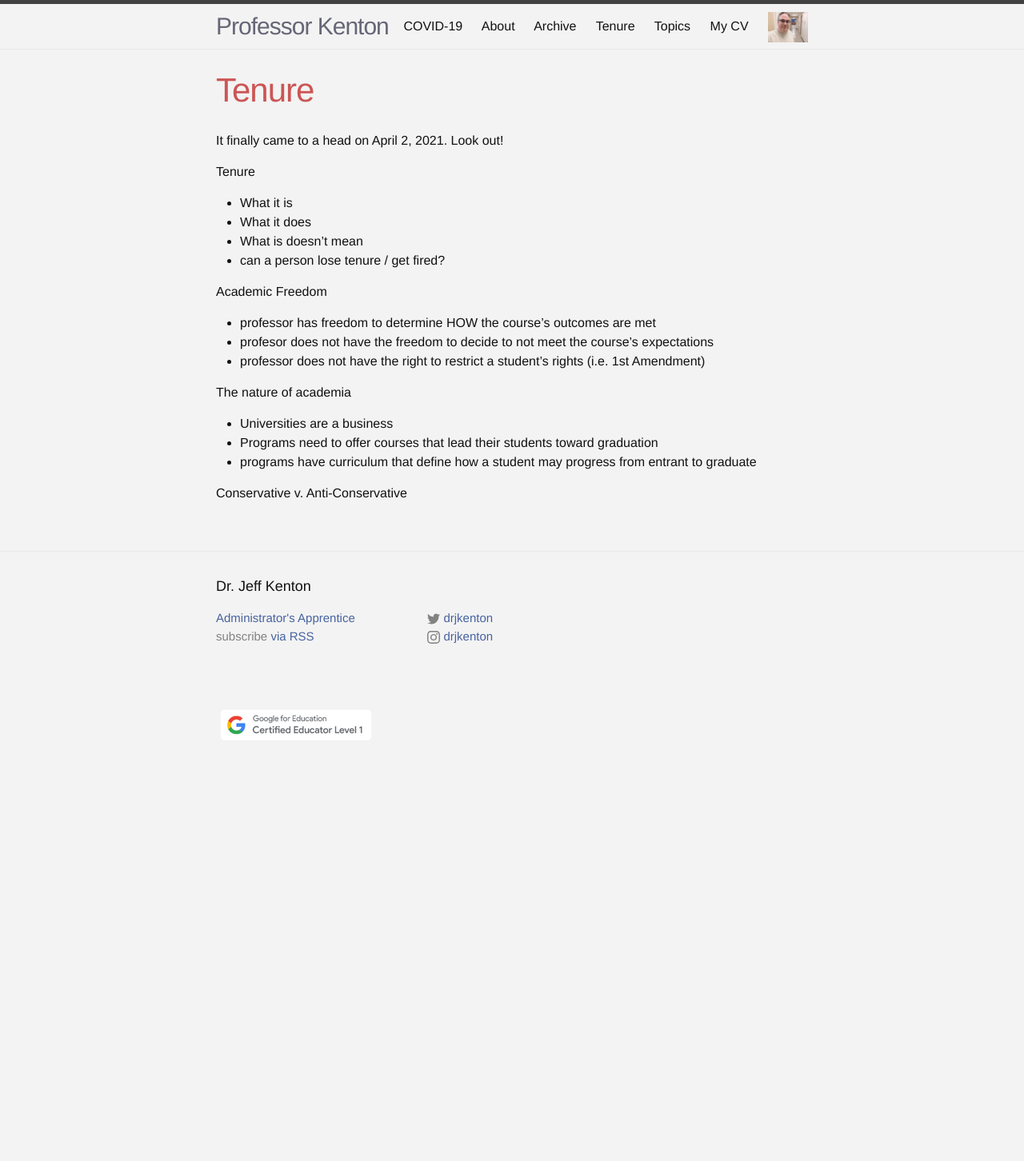
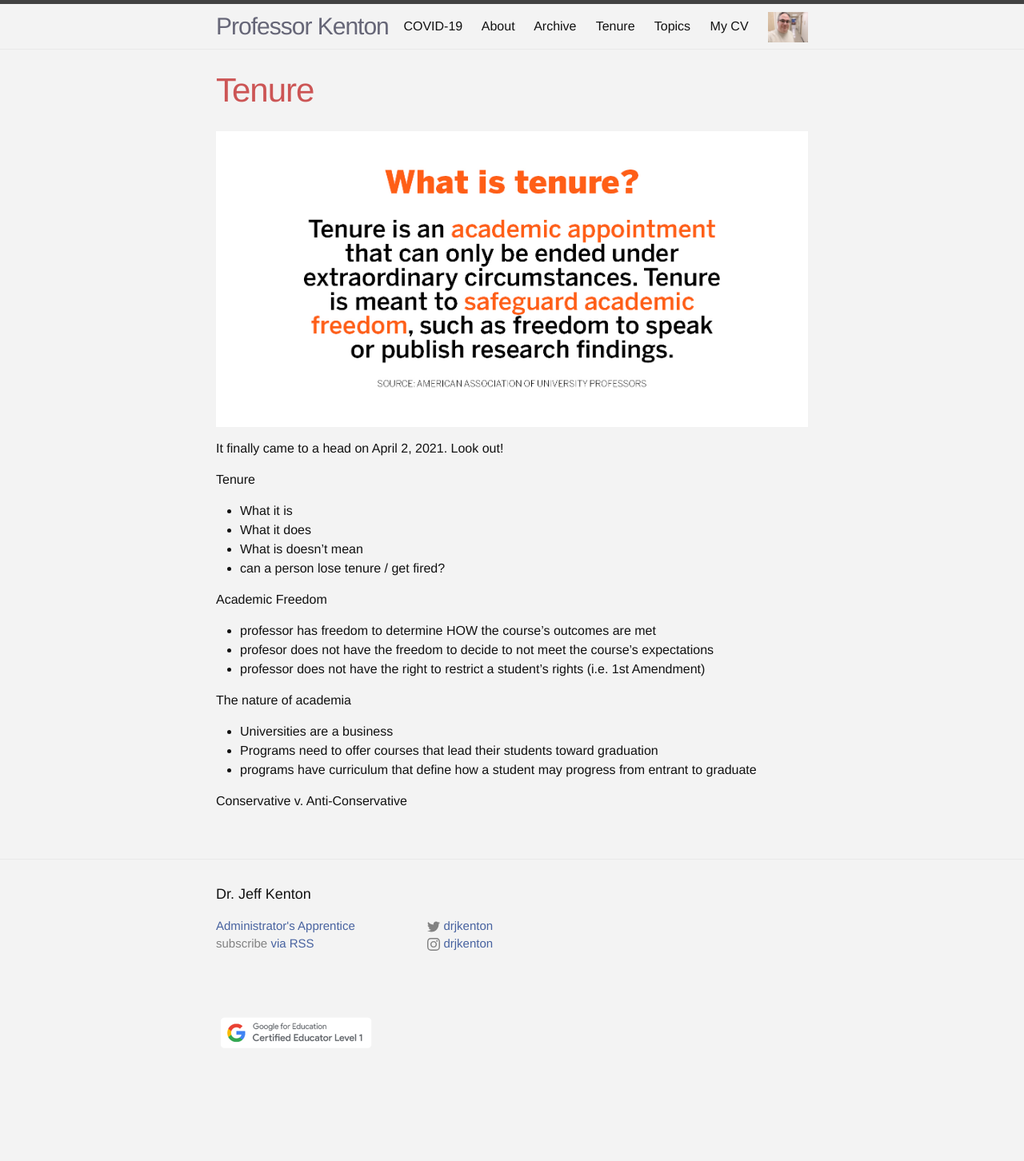
Before and after one commit to jkenton/drkenton, a Jekyll site: the page built from tenure.md, in a window 1280 px wide. Shown: the whole page at 80% size. Built offline with Jekyll 4.4.1, drawn with Linux system fonts in a browser that asks for light colours; before the commit the page ends 1067 px from its top, so only the background shows below that.

Commit message:
tenure page

```diff
--- a/tenure.md
+++ b/tenure.md
@@ -4,6 +4,9 @@ layout: page
 permalink: /Tenure/
 
 ---
+
+<img src="/images/tenure.jpg">
+
 
 It finally came to a head on April 2, 2021. Look out!
 
```
Also changed, not shown: images/tenure.jpg (added).
